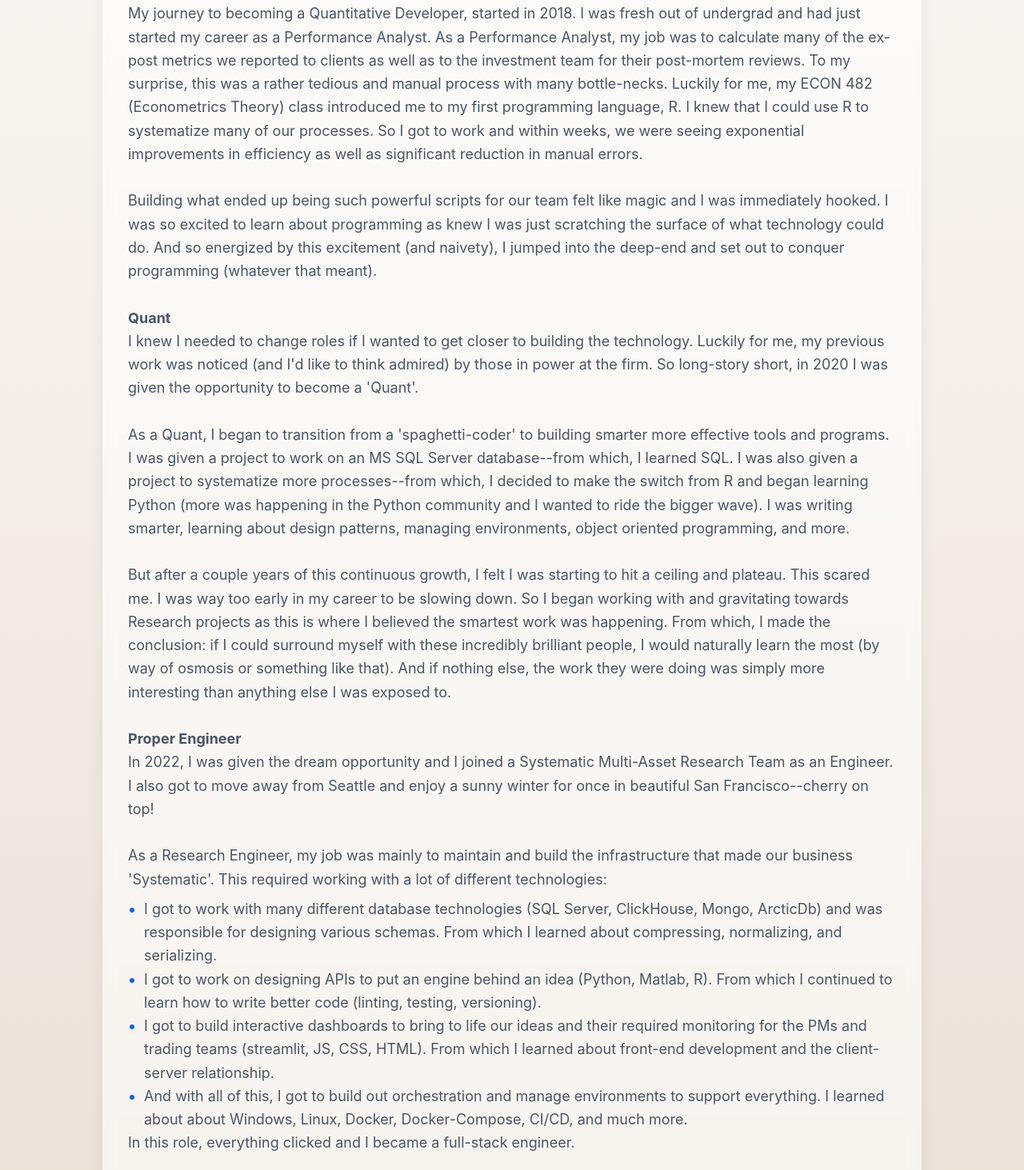
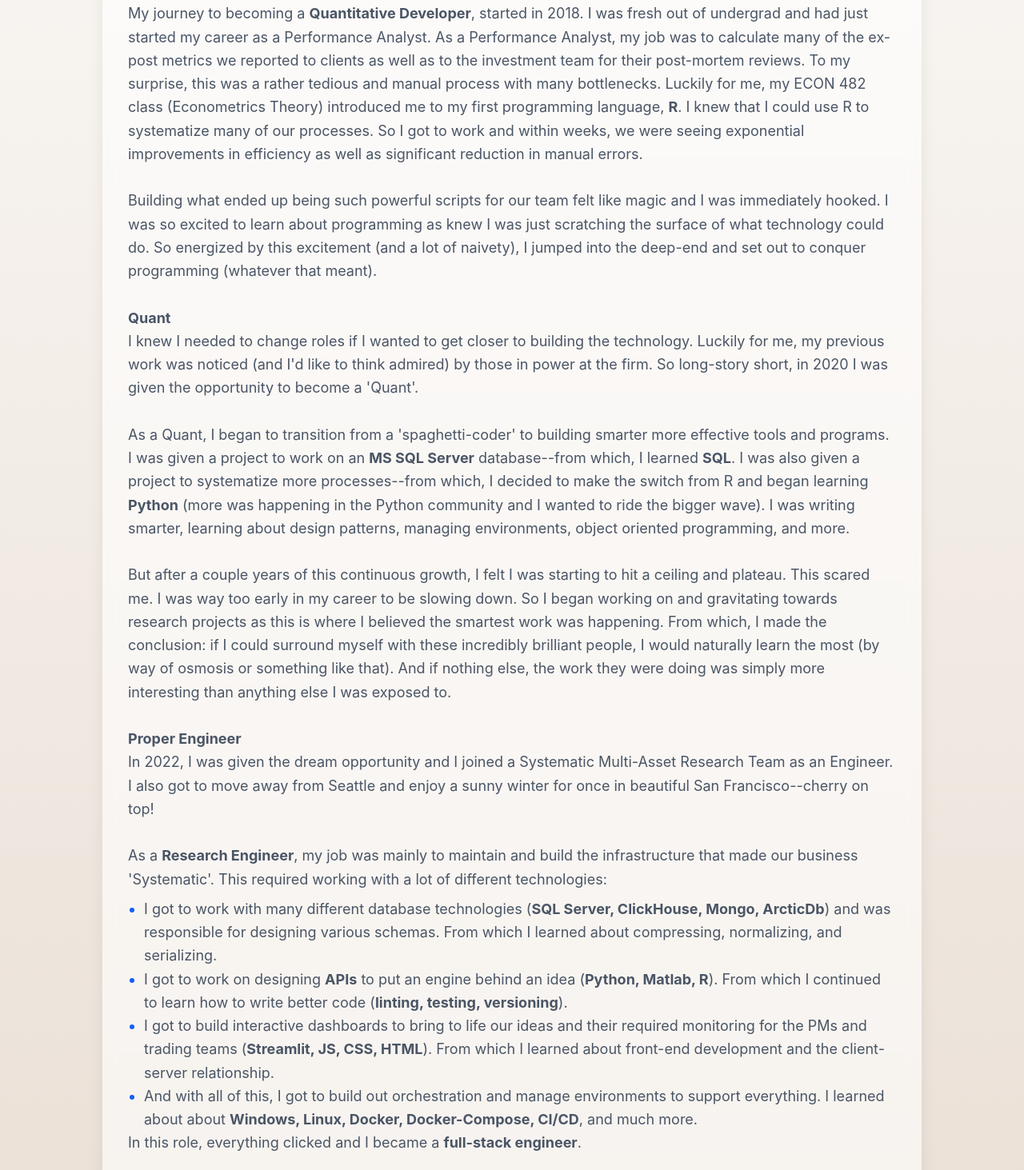
Before and after one commit to elijah-dmytrenko/portfolio, a Next.js app: page /about in a window 1280 px wide. Shown: the part 887-2350 px from the top of the page at 80% size. Built offline with nearby package versions, Linux system fonts and the light colour scheme.

Commit message:
revised stories

```diff
--- a/src/app/about/MyStory.tsx
+++ b/src/app/about/MyStory.tsx
@@ -1,106 +1,105 @@
 export default function MyStory() {
   return (
     <div className="bg-white/60 dark:bg-gray-800/30 backdrop-blur-sm rounded-2xl p-8 mb-8 shadow-xl">
-      <h2 className="text-2xl font-bold text-gray-800 dark:text-white mb-6 text-center lg:text-center">
-        My Story
-      </h2>
+      <h2 className="text-2xl font-bold text-gray-800 dark:text-white mb-6 text-center lg:text-center">My Story</h2>
       <div className="text-lg text-gray-600 dark:text-gray-300 leading-relaxed">
-        <p className='font-bold'>
-          Beginning
+        <p className="font-bold">Beginning</p>
+        <p>
+          My journey to becoming a <strong>Quantitative Developer</strong>, started in 2018. I was fresh out of
+          undergrad and had just started my career as a Performance Analyst. As a Performance Analyst, my job was to
+          calculate many of the ex-post metrics we reported to clients as well as to the investment team for their
+          post-mortem reviews. To my surprise, this was a rather tedious and manual process with many bottlenecks.
+          Luckily for me, my ECON 482 class (Econometrics Theory) introduced me to my first programming language,{" "}
+          <strong>R</strong>. I knew that I could use R to systematize many of our processes. So I got to work and
+          within weeks, we were seeing exponential improvements in efficiency as well as significant reduction in manual
+          errors.
         </p>
-        <p>
-          My journey to becoming a Quantitative Developer, started in 2018. I was fresh out of undergrad and had just started my career as a Performance Analyst.
-          As a Performance Analyst, my job was to calculate many of the ex-post metrics we reported to clients as well as to the investment team for their post-mortem reviews.
-          To my surprise, this was a rather tedious and manual process with many bottle-necks.
-          Luckily for me, my ECON 482 (Econometrics Theory) class introduced me to my first programming language, R.
-          I knew that I could use R to systematize many of our processes.
-          So I got to work and within weeks, we were seeing exponential improvements in efficiency as well as significant reduction in manual errors.
-        </p>
-        <br/>
+        <br />
         <p>
           Building what ended up being such powerful scripts for our team felt like magic and I was immediately hooked.
-          I was so excited to learn about programming as knew I was just scratching the surface of what technology could do.
-          And so energized by this excitement (and naivety), I jumped into the deep-end and set out to conquer programming (whatever that meant).
+          I was so excited to learn about programming as knew I was just scratching the surface of what technology could
+          do. So energized by this excitement (and a lot of naivety), I jumped into the deep-end and set out to conquer
+          programming (whatever that meant).
         </p>
-        <br/>
-        <p className='font-bold'>
-          Quant
+        <br />
+        <p className="font-bold">Quant</p>
+        <p>
+          I knew I needed to change roles if I wanted to get closer to building the technology. Luckily for me, my
+          previous work was noticed (and I'd like to think admired) by those in power at the firm. So long-story short,
+          in 2020 I was given the opportunity to become a 'Quant'.
         </p>
+        <br />
         <p>
-          I knew I needed to change roles if I wanted to get closer to building the technology.
-          Luckily for me, my previous work was noticed (and I'd like to think admired) by those in power at the firm.
-          So long-story short, in 2020 I was given the opportunity to become a 'Quant'.
+          As a Quant, I began to transition from a 'spaghetti-coder' to building smarter more effective tools and
+          programs. I was given a project to work on an <strong>MS SQL Server</strong> database--from which, I learned{" "}
+          <strong>SQL</strong>. I was also given a project to systematize more processes--from which, I decided to make
+          the switch from R and began learning <strong>Python</strong> (more was happening in the Python community and I
+          wanted to ride the bigger wave). I was writing smarter, learning about design patterns, managing environments,
+          object oriented programming, and more.
         </p>
-        <br/>
+        <br />
         <p>
-          As a Quant, I began to transition from a 'spaghetti-coder' to building smarter more effective tools and programs.
-          I was given a project to work on an MS SQL Server database--from which, I learned SQL.
-          I was also given a project to systematize more processes--from which, I decided to make the switch from R and began learning Python
-            (more was happening in the Python community and I wanted to ride the bigger wave).
-          I was writing smarter, learning about design patterns, managing environments, object oriented programming, and more.
+          But after a couple years of this continuous growth, I felt I was starting to hit a ceiling and plateau. This
+          scared me. I was way too early in my career to be slowing down. So I began working on and gravitating towards
+          research projects as this is where I believed the smartest work was happening. From which, I made the
+          conclusion: if I could surround myself with these incredibly brilliant people, I would naturally learn the
+          most (by way of osmosis or something like that). And if nothing else, the work they were doing was simply more
+          interesting than anything else I was exposed to.
         </p>
-        <br/>
-        <p>
-          But after a couple years of this continuous growth, I felt I was starting to hit a ceiling and plateau.
-          This scared me. I was way too early in my career to be slowing down.
-          So I began working with and gravitating towards Research projects as this is where I believed the smartest work was happening.
-          From which, I made the conclusion: if I could surround myself with these incredibly brilliant people, I would naturally learn the most (by way of osmosis or something like that).
-          And if nothing else, the work they were doing was simply more interesting than anything else I was exposed to.
-        </p>
-        <br/>
-        <p className='font-bold'>
-          Proper Engineer
-        </p>
+        <br />
+        <p className="font-bold">Proper Engineer</p>
         <p>
           In 2022, I was given the dream opportunity and I joined a Systematic Multi-Asset Research Team as an Engineer.
-          I also got to move away from Seattle and enjoy a sunny winter for once in beautiful San Francisco--cherry on top!
+          I also got to move away from Seattle and enjoy a sunny winter for once in beautiful San Francisco--cherry on
+          top!
         </p>
-        <br/>
+        <br />
         <p>
-          As a Research Engineer, my job was mainly to maintain and build the infrastructure that made our business 'Systematic'. This required working with a lot of different technologies:
+          As a <strong>Research Engineer</strong>, my job was mainly to maintain and build the infrastructure that made
+          our business 'Systematic'. This required working with a lot of different technologies:
         </p>
         <ul className="list-disc marker:text-blue-600 hanging-indent pl-5 mt-2">
           <li>
-            I got to work with many different database technologies (SQL Server, ClickHouse, Mongo, ArcticDb) and was responsible for designing various schemas.
+            I got to work with many different database technologies (
+            <strong>SQL Server, ClickHouse, Mongo, ArcticDb</strong>) and was responsible for designing various schemas.
             From which I learned about compressing, normalizing, and serializing.
           </li>
           <li>
-            I got to work on designing APIs to put an engine behind an idea (Python, Matlab, R).
-            From which I continued to learn how to write better code (linting, testing, versioning).
+            I got to work on designing <strong>APIs</strong> to put an engine behind an idea (
+            <strong>Python, Matlab, R</strong>). From which I continued to learn how to write better code (
+            <strong>linting, testing, versioning</strong>).
           </li>
           <li>
-            I got to build interactive dashboards to bring to life our ideas and their required monitoring for the PMs and trading teams (streamlit, JS, CSS, HTML).
-            From which I learned about front-end development and the client-server relationship.
+            I got to build interactive dashboards to bring to life our ideas and their required monitoring for the PMs
+            and trading teams (<strong>Streamlit, JS, CSS, HTML</strong>). From which I learned about front-end
+            development and the client-server relationship.
           </li>
           <li>
-            And with all of this, I got to build out orchestration and manage environments to support everything.
-            I learned about about Windows, Linux, Docker, Docker-Compose, CI/CD, and much more.
+            And with all of this, I got to build out orchestration and manage environments to support everything. I
+            learned about about <strong>Windows, Linux, Docker, Docker-Compose, CI/CD</strong>, and much more.
           </li>
         </ul>
         <p>
-          In this role, everything clicked and I became a full-stack engineer.
+          In this role, everything clicked and I became a <strong>full-stack engineer</strong>.
         </p>
-        <br/>
+        <br />
         <p>
-          To top it off, we were building something very exciting and new for the industry.
-          We were building a scalable, fully customizable multi-asset platform where clients could come and choose their 'alpha blocks' (think legos) to fit their unique needs.
+          To top it off, we were building something very exciting and still very new in the industry. We were building a
+          scalable, fully customizable multi-asset platform where clients could come and choose their 'alpha blocks'
+          (think legos) to fit their unique needs.
         </p>
-        <br/>
+        <br />
         <p>
-          However, to my great disappointment in May 2025, this all came to an end. We were shutdown by the Bank's relatively new Exec Team.
-          I'm guessing the Execs decided we were the ugly step-child in the brand (as we were the only systematic team).
-          But that's just my guess and I don't know why--the rationale was never communicated.
+          But in early 2025, there was a major change in the leadership at our boutique and the new direction of the
+          firm did not include systematic (and therefore me).
         </p>
-        <br/>
-        <p className='font-bold'>
-          What's Next?
-        </p>
+        <br />
+        <p className="font-bold">What's Next?</p>
         <p>
-          I'm not sure what exactly lies ahead. But I'm excited.
-          Right now is one of the most exciting times in tech with AI.
-          Never before has a developer been so empowered to create and be productive.
-          I'm reminded of the same feeling of magic back when I first started coding in 2018.
-          And just like back then, I'll be jumping into the deep-end and conquering the power of AI (whatever that means).
+          I'm not sure what exactly lies ahead. But I'm excited. Right now is one of the most exciting times in tech
+          with AI. Never before has a developer been so empowered to create and be productive. I'm reminded of the same
+          feeling of magic back when I first started coding in 2018. And just like back then, I'll be jumping into the
+          deep-end and conquering the power of AI (whatever that means).
         </p>
       </div>
     </div>
--- a/src/app/about/page.tsx
+++ b/src/app/about/page.tsx
@@ -191,9 +191,6 @@ export default function About() {
           <MyStory />
           {/* Call to Action */}
           <div className="text-center mt-12">
-            <p className="text-lg text-gray-600 dark:text-gray-300 mb-6">
-              Interested in learning more about what I've been building?
-            </p>
             <div className="flex flex-col sm:flex-row gap-4 justify-center">
               <a
                 href="/"
```
Also changed, not shown: src/data/projects/portfolio-website.tsx (+15 -15 lines). Lines whose indentation alone changed are shown as unchanged.
